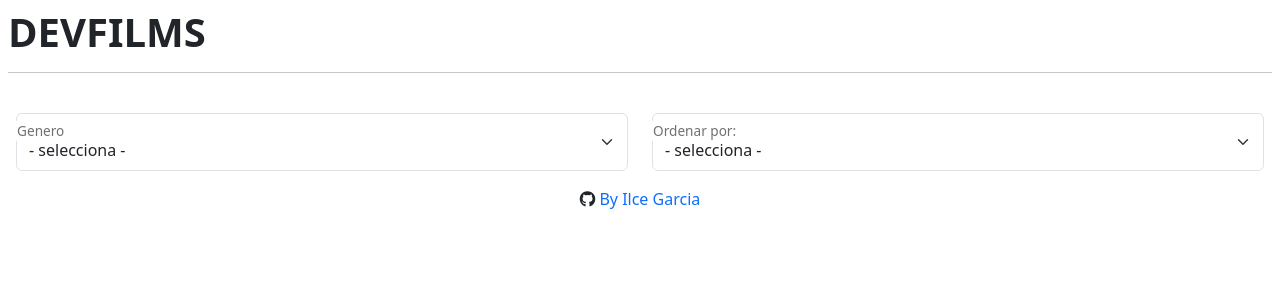
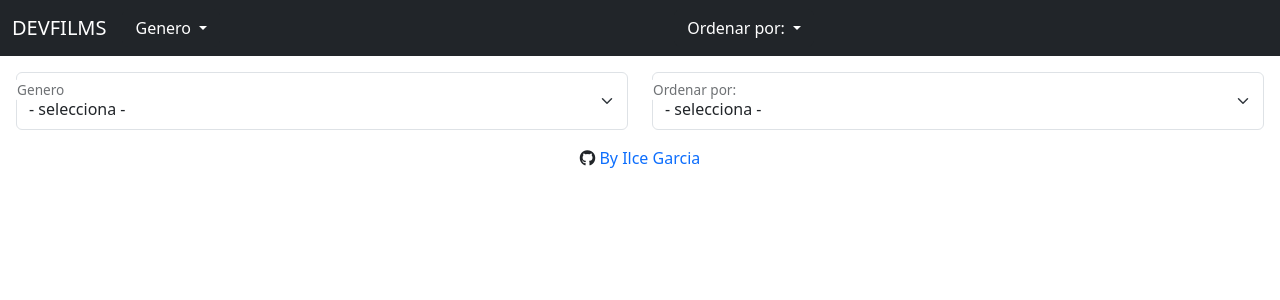
Before and after one commit to 1Tai7/movie-challenge-fw, an Angular app in the folder movie-challenge/: page / in a window 1280 px wide. Shown: the top 300 px of the page. Built offline with nearby package versions, Linux system fonts and the light colour scheme.

Commit message:
header modificado

```diff
--- a/movie-challenge/angular.json
+++ b/movie-challenge/angular.json
@@ -16,18 +16,17 @@
             "outputPath": "dist/movie-challenge",
             "index": "src/index.html",
             "main": "src/main.ts",
-            "polyfills": [
-              "zone.js"
-            ],
+            "polyfills": ["zone.js"],
             "tsConfig": "tsconfig.app.json",
-            "assets": [
-              "src/favicon.ico",
-              "src/assets"
-            ],
+            "assets": ["src/favicon.ico", "src/assets"],
             "styles": [
+              "node_modules/bootstrap/dist/css/bootstrap.min.css",
               "src/styles.css"
             ],
-            "scripts": []
+            "scripts": [
+              "node_modules/@popperjs/core/dist/umd/popper-base.min.js",
+              "node_modules/bootstrap/dist/js/bootstrap.min.js"
+            ]
           },
           "configurations": {
             "production": {
@@ -77,18 +76,10 @@
         "test": {
           "builder": "@angular-devkit/build-angular:karma",
           "options": {
-            "polyfills": [
-              "zone.js",
-              "zone.js/testing"
-            ],
+            "polyfills": ["zone.js", "zone.js/testing"],
             "tsConfig": "tsconfig.spec.json",
-            "assets": [
-              "src/favicon.ico",
-              "src/assets"
-            ],
-            "styles": [
-              "src/styles.css"
-            ],
+            "assets": ["src/favicon.ico", "src/assets"],
+            "styles": ["src/styles.css"],
             "scripts": []
           }
         }
--- a/movie-challenge/package.json
+++ b/movie-challenge/package.json
@@ -18,6 +18,9 @@
     "@angular/platform-browser": "^16.2.0",
     "@angular/platform-browser-dynamic": "^16.2.0",
     "@angular/router": "^16.2.0",
+    "@ng-bootstrap/ng-bootstrap": "^15.1.2",
+    "@popperjs/core": "^2.11.6",
+    "bootstrap": "^5.3.2",
     "rxjs": "~7.8.0",
     "tslib": "^2.3.0",
     "zone.js": "~0.13.0"
@@ -26,6 +29,7 @@
     "@angular-devkit/build-angular": "^16.2.1",
     "@angular/cli": "~16.2.1",
     "@angular/compiler-cli": "^16.2.0",
+    "@angular/localize": "^16.2.0",
     "@types/jasmine": "~4.3.0",
     "jasmine-core": "~4.6.0",
     "karma": "~6.4.0",
--- a/movie-challenge/src/app/app.component.html
+++ b/movie-challenge/src/app/app.component.html
@@ -1,6 +1,6 @@
 <div>
 
-  <movies-header class="flex-fill"></movies-header>
+  <movies-header></movies-header>
 
   <!--movies-filter-order-->
 
--- a/movie-challenge/src/app/app.module.ts
+++ b/movie-challenge/src/app/app.module.ts
@@ -6,10 +6,6 @@ import { AppComponent } from './app.component';
 import { MoviesModule } from './movies/movies.module';
 
 @NgModule({
-  imports: [
-    AppComponent,
-     CommonModule,
-      BrowserModule,
-      MoviesModule, ],
+  imports: [AppComponent, CommonModule, BrowserModule, MoviesModule],
 })
 export class AppModule {}
--- a/movie-challenge/src/app/movies/components/header/header.component.html
+++ b/movie-challenge/src/app/movies/components/header/header.component.html
@@ -1,7 +1,45 @@
+<nav class="navbar navbar-expand-lg navbar-dark bg-dark">
+  <div class="container-fluid">
+    <a class="navbar-brand" href="#">DEVFILMS</a>
+    <button class="navbar-toggler" type="button" data-bs-toggle="collapse" data-bs-target="#navbarNavDarkDropdown"
+      aria-controls="navbarNavDarkDropdown" aria-expanded="false" aria-label="Toggle navigation">
+      <span class="navbar-toggler-icon"></span>
+    </button>
+    <div class="collapse navbar-collapse" id="navbarNavDarkDropdown">
+      <ul class="navbar-nav">
+        <li class="nav-item dropdown">
+          <button class="btn btn-dark dropdown-toggle" data-bs-toggle="dropdown" aria-expanded="false">
+            Genero
+          </button>
+          <ul class="dropdown-menu dropdown-menu-dark">
+            <li class="dropdown-item">Acción</li>
+            <li class="dropdown-item">Aventura</li>
+            <li class="dropdown-item">Comedia</li>
+            <li class="dropdown-item">Ciencia ficción</li>
+            <li class="dropdown-item">Fantasía</li>
+            <li class="dropdown-item">Misterio</li>
+            <li class="dropdown-item">Romance</li>
+            <li class="dropdown-item">Thriller</li>
+            <li class="dropdown-item">Terror</li>
+          </ul>
+        </li>
+      </ul>
+    </div>
 
-<div class="p-2">
-  <h1>
-    <strong>DEVFILMS</strong>
-  </h1>
-  <hr />
-</div>
+        <div class="collapse navbar-collapse" id="navbarNavDarkDropdown">
+          <ul class="navbar-nav">
+            <li class="nav-item dropdown">
+              <button class="btn btn-dark dropdown-toggle" data-bs-toggle="dropdown" aria-expanded="false">
+                Ordenar por:
+              </button>
+              <ul class="dropdown-menu dropdown-menu-dark">
+                <li class="dropdown-item">A - Z</li>
+                <li class="dropdown-item">Z - A</li>
+
+              </ul>
+            </li>
+          </ul>
+        </div>
+
+  </div>
+</nav>
--- a/movie-challenge/src/index.html
+++ b/movie-challenge/src/index.html
@@ -7,8 +7,6 @@
   <base href="/">
   <meta name="viewport" content="width=device-width, initial-scale=1">
   <link rel="icon" type="image/x-icon" href="favicon.ico">
-  <link href="https://cdn.jsdelivr.net/npm/bootstrap@5.3.2/dist/css/bootstrap.min.css" rel="stylesheet"
-    integrity="sha384-T3c6CoIi6uLrA9TneNEoa7RxnatzjcDSCmG1MXxSR1GAsXEV/Dwwykc2MPK8M2HN" crossorigin="anonymous">
 </head>
 
 <body>
--- a/movie-challenge/src/main.ts
+++ b/movie-challenge/src/main.ts
@@ -1,3 +1,5 @@
+/// <reference types="@angular/localize" />
+
 import { bootstrapApplication } from '@angular/platform-browser';
 
 import { AppComponent } from './app/app.component';
--- a/movie-challenge/tsconfig.app.json
+++ b/movie-challenge/tsconfig.app.json
@@ -3,7 +3,9 @@
   "extends": "./tsconfig.json",
   "compilerOptions": {
     "outDir": "./out-tsc/app",
-    "types": []
+    "types": [
+      "@angular/localize"
+    ]
   },
   "files": [
     "src/main.ts"
```
Also changed, not shown: 2 other files (tests, documents, lock files or other folders).
